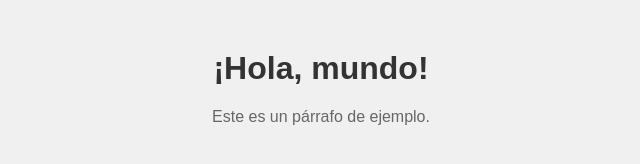
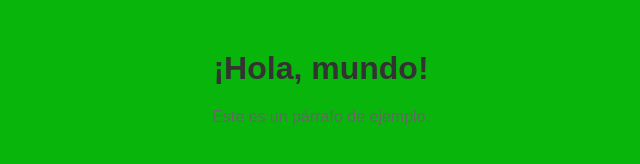
Before and after one commit to Txus27/pruebas, a plain HTML site: page index.html in a window 1280 px wide. Shown: the whole page, without its empty margins (319-959 px from the left). Drawn offline with Linux system fonts and the light colour scheme.

```diff
--- a/style.css
+++ b/style.css
@@ -1,6 +1,6 @@
 body {
     font-family: Arial, sans-serif;
-    background-color: #f0f0f0;
+    background-color: #08b60b;
     margin: 0;
     padding: 0;
 }
```
Also changed, not shown: 1 other file.
